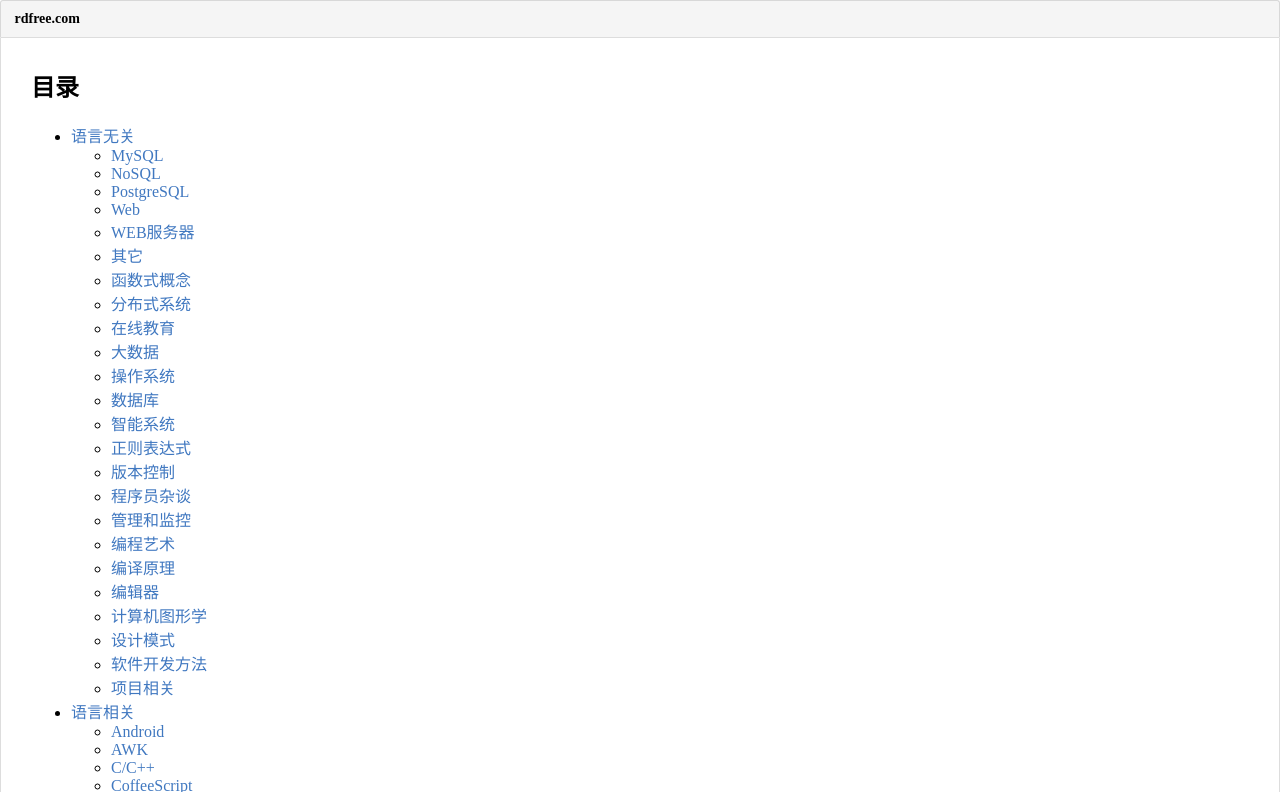
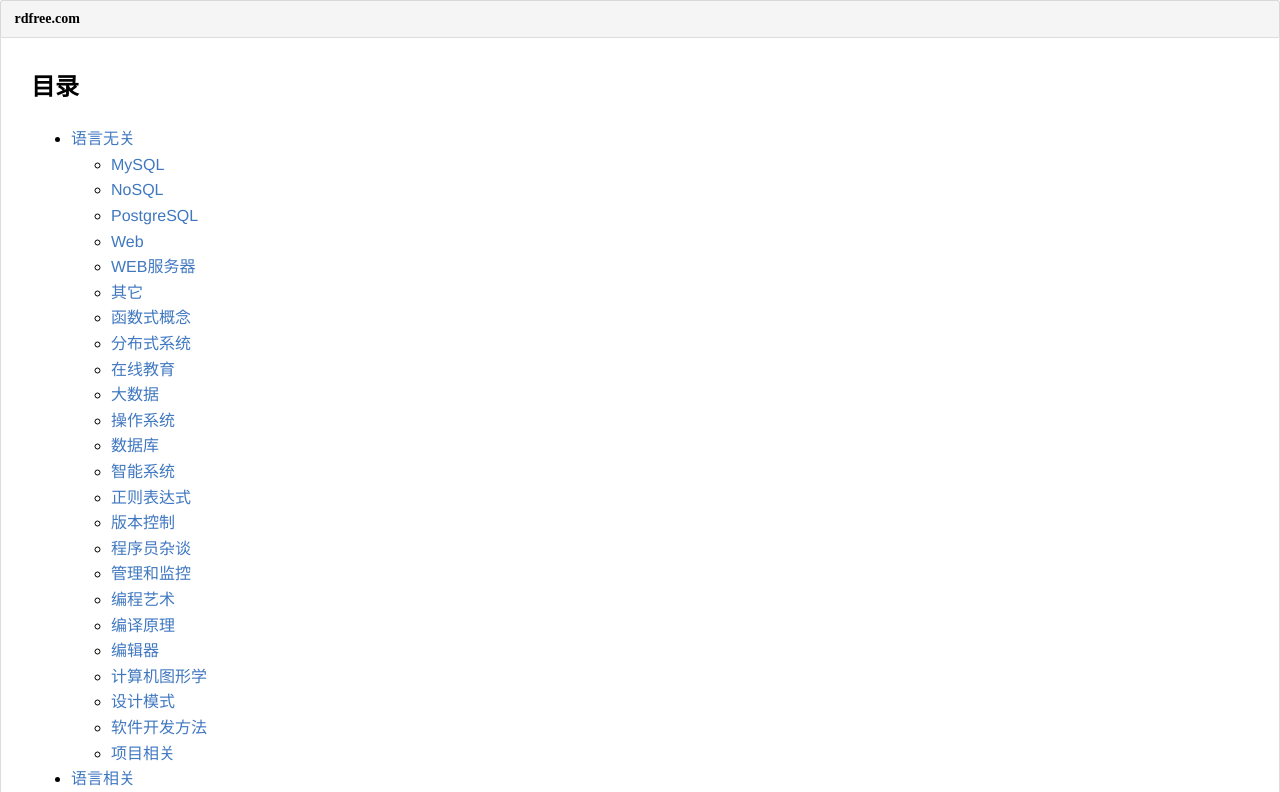
Before and after one commit to ishare/ishare.github.io, a plain HTML site: page index.html in a window 1280 px wide. Shown: the top 792 px of the page. Drawn offline with Linux system fonts and the light colour scheme.

Commit message:
Update index.html

```diff
--- a/index.html
+++ b/index.html
@@ -30,6 +30,13 @@
             -moz-user-select: none;
             -ms-user-select: none;
             user-select: none;
+        }
+
+        .markdown-body {
+            font-family: "Helvetica Neue", Helvetica, "Segoe UI", Arial, freesans, sans-serif, "Apple Color Emoji", "Segoe UI Emoji", "Segoe UI Symbol";
+            font-size: 16px;
+            line-height: 1.6;
+            word-wrap: break-word;
         }
 
         .markdown-body h1 {
@@ -74,6 +81,7 @@
         a {
             color: #4078c0;
             text-decoration: none;
+            background-color: transparent;
         }
     </style>
 </head>
@@ -656,7 +664,7 @@
             <li><a href="https://github.com/limingth/NCCL">新概念 C 语言教程</a></li>
         </ul>
 
-        <h3><a id="c-1" class="anchor" href="#c-1" aria-hidden="true">
+        <h3><a id="cc" class="anchor" href="#cc" aria-hidden="true">
             <svg aria-hidden="true" class="octicon octicon-link" height="16" role="img" version="1.1"
                  viewBox="0 0 16 16" width="16">
                 <path d="M4 9h1v1h-1c-1.5 0-3-1.69-3-3.5s1.55-3.5 3-3.5h4c1.45 0 3 1.69 3 3.5 0 1.41-0.91 2.72-2 3.25v-1.16c0.58-0.45 1-1.27 1-2.09 0-1.28-1.02-2.5-2-2.5H4c-0.98 0-2 1.22-2 2.5s1 2.5 2 2.5z m9-3h-1v1h1c1 0 2 1.22 2 2.5s-1.02 2.5-2 2.5H9c-0.98 0-2-1.22-2-2.5 0-0.83 0.42-1.64 1-2.09v-1.16c-1.09 0.53-2 1.84-2 3.25 0 1.81 1.55 3.5 3 3.5h4c1.45 0 3-1.69 3-3.5s-1.5-3.5-3-3.5z"></path>
```
